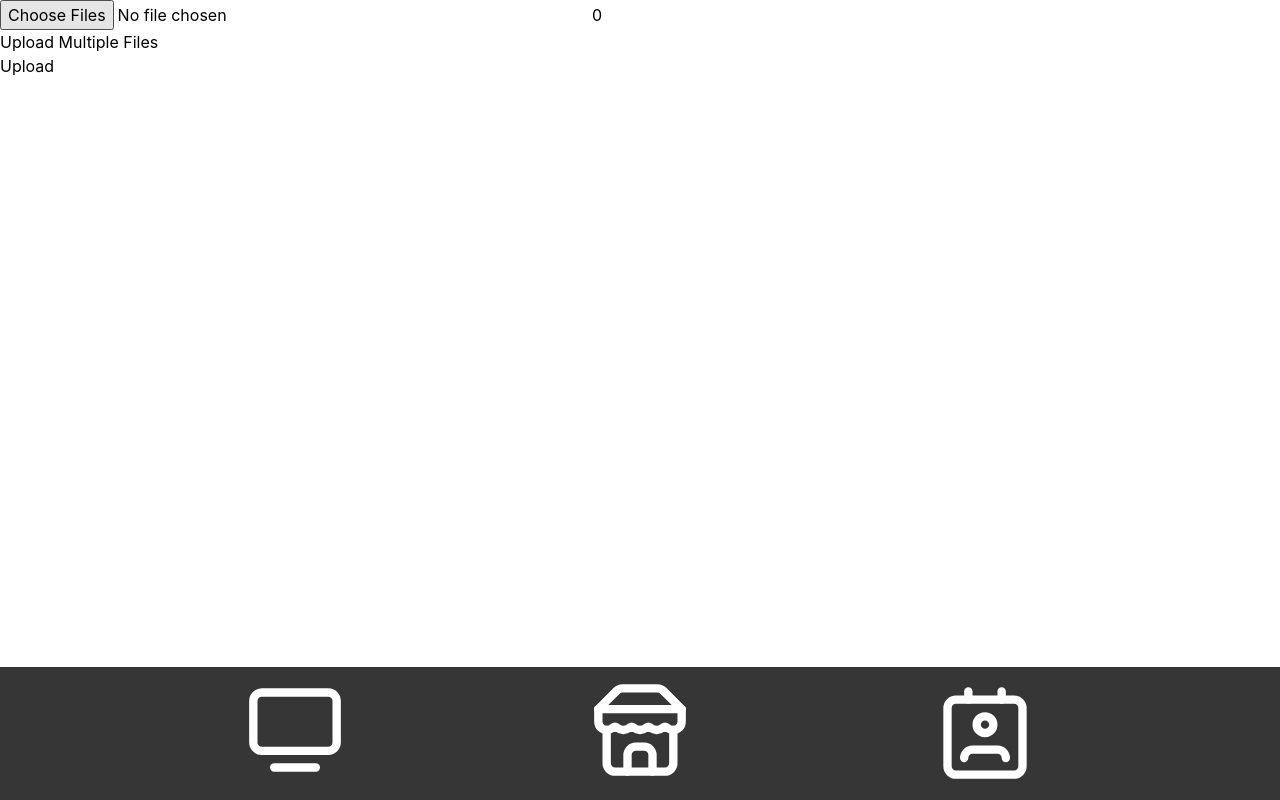
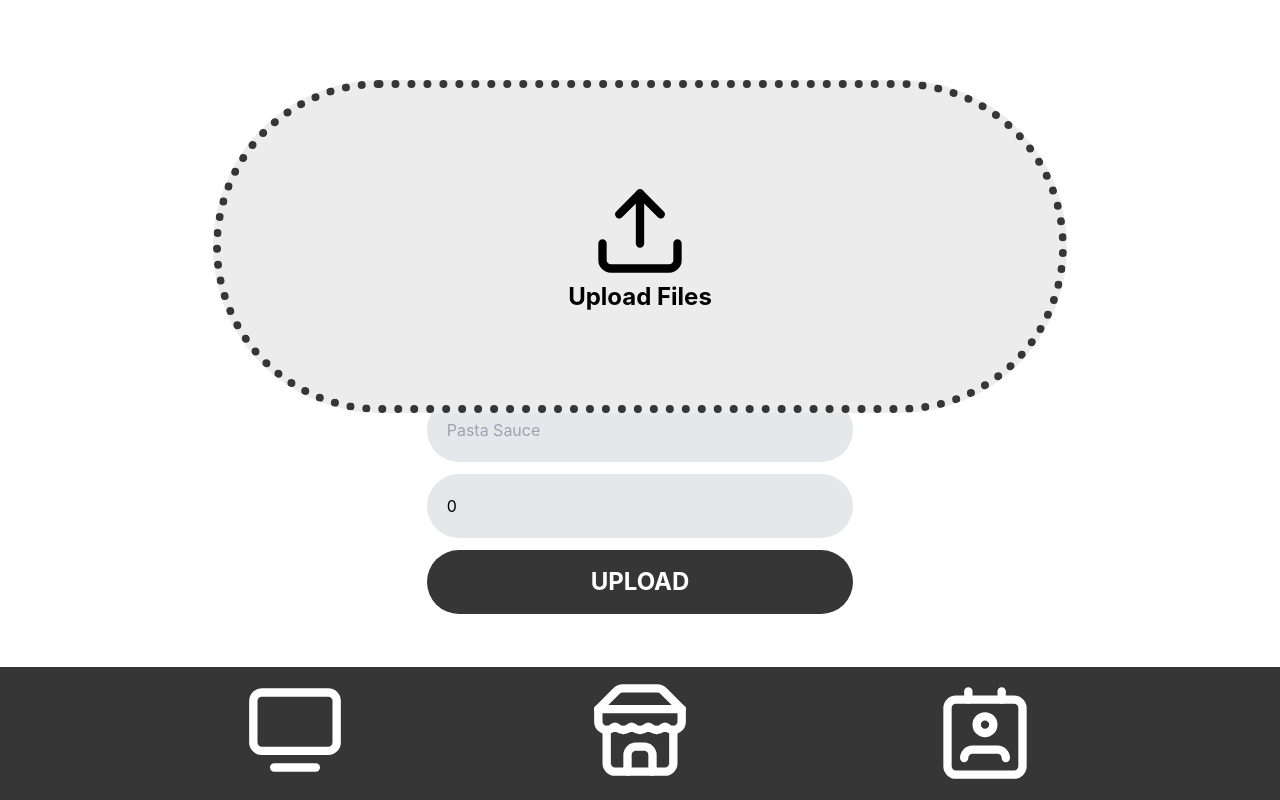
Before and after one commit to kaikune/SquareGoogleAIHackathon, a React (Create React App) app in the folder client/: page /items in a window 1280 px wide. Built offline with nearby package versions, Linux system fonts and the light colour scheme.

Commit message:
🚀 Image Upload UI

```diff
--- a/client/src/items.js
+++ b/client/src/items.js
@@ -1,5 +1,6 @@
 import React, { useState } from 'react';
 import { BASE_URL } from './apiconfig.js';
+import { Upload } from 'lucide-react';
 
 function Items() {
     const [files, setFiles] = useState([]);
@@ -10,6 +11,7 @@ function Items() {
     const handleFileChange = (e) => {
         const selectedFiles = Array.from(e.target.files);
         setFiles(selectedFiles);
+        console.log(files);
     };
 
     const handleLabelChange = (e) => {
@@ -78,18 +80,43 @@ function Items() {
     };
 
     return (
-        <div>
+        <div className='flex flex-col justify-center items-center w-full h-full gap-3 relative'>
             <input
-                className=''
+                className='w-2/3 h-1/2 opacity-0 cursor-pointer'
                 type="file"
                 multiple
+                accept=".jpg"
                 onChange={handleFileChange}
             />
-            <input type="text" value={label} onChange={handleLabelChange} />
-            <input type="number" value={price} onChange={handlePriceChange} />
-
-            <h1>Upload Multiple Files</h1>
-            <button onClick={handleUpload}>Upload</button>
+            <div className='flex flex-col justify-center items-center w-2/3 h-1/2 bg-silver-300 border-dotted border-silver-500 border-8 rounded-full absolute top-20 pointer-events-none'>
+                <Upload size={100}/>
+                <h1 className='text-2xl font-bold'>Upload Files</h1>
+                {
+                    files.map((file) => (
+                        <h1>{file.name}</h1>
+                    ))
+                }
+            </div>
+            <input
+                className="bg-gray-200 w-1/3 p-5 rounded-full"
+                type="text"
+                value={label}
+                placeholder='Pasta Sauce'
+                onChange={handleLabelChange}
+            />
+            <input
+                className="bg-gray-200 w-1/3 p-5 rounded-full"
+                type="number"
+                value={price}
+                placeholder='1.99'
+                onChange={handlePriceChange}
+            />
+            <button
+                className="bg-silver-500 w-1/3 px-8 py-4 rounded-full transition-all duration-300 hover:brightness-75"
+                onClick={handleUpload}
+            >
+                <h1 className="text-white font-bold text-2xl uppercase">Upload</h1>
+            </button>
 
             {message && <div>{message}</div>}
         </div>
```
